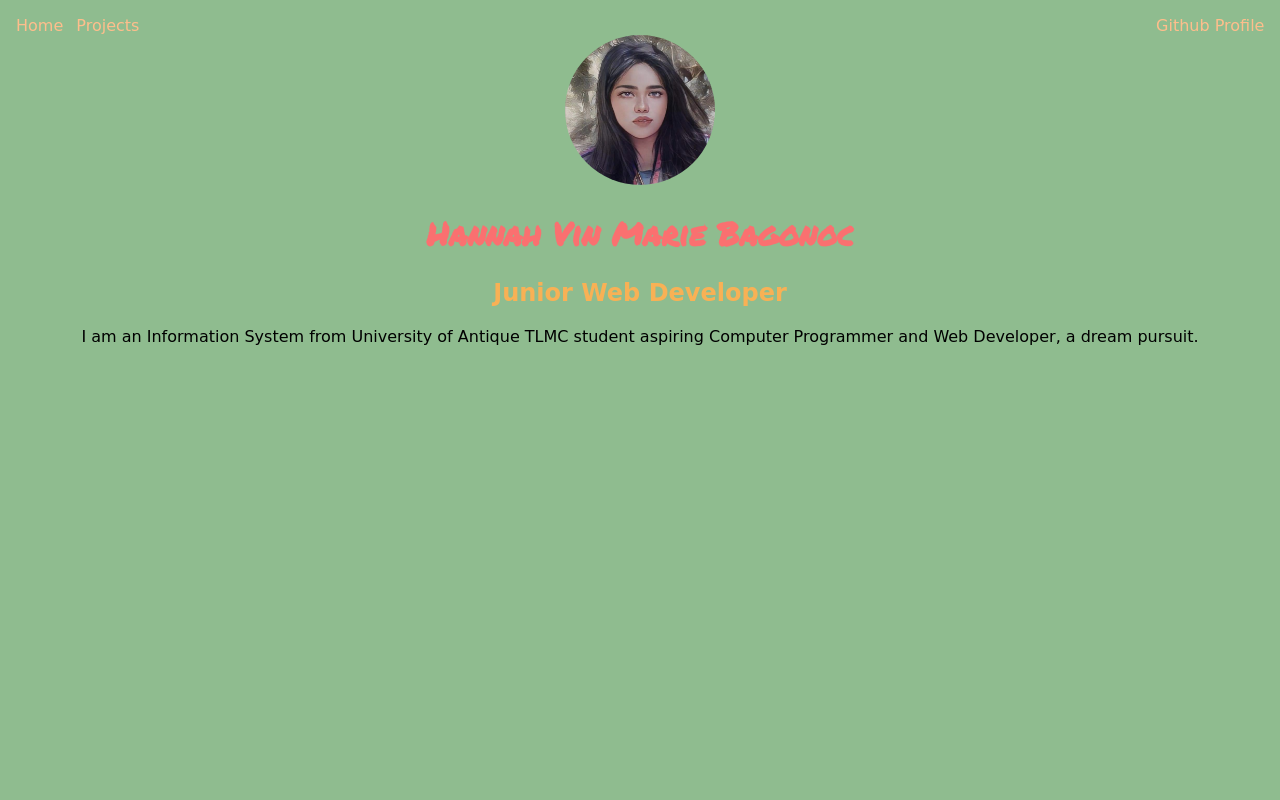
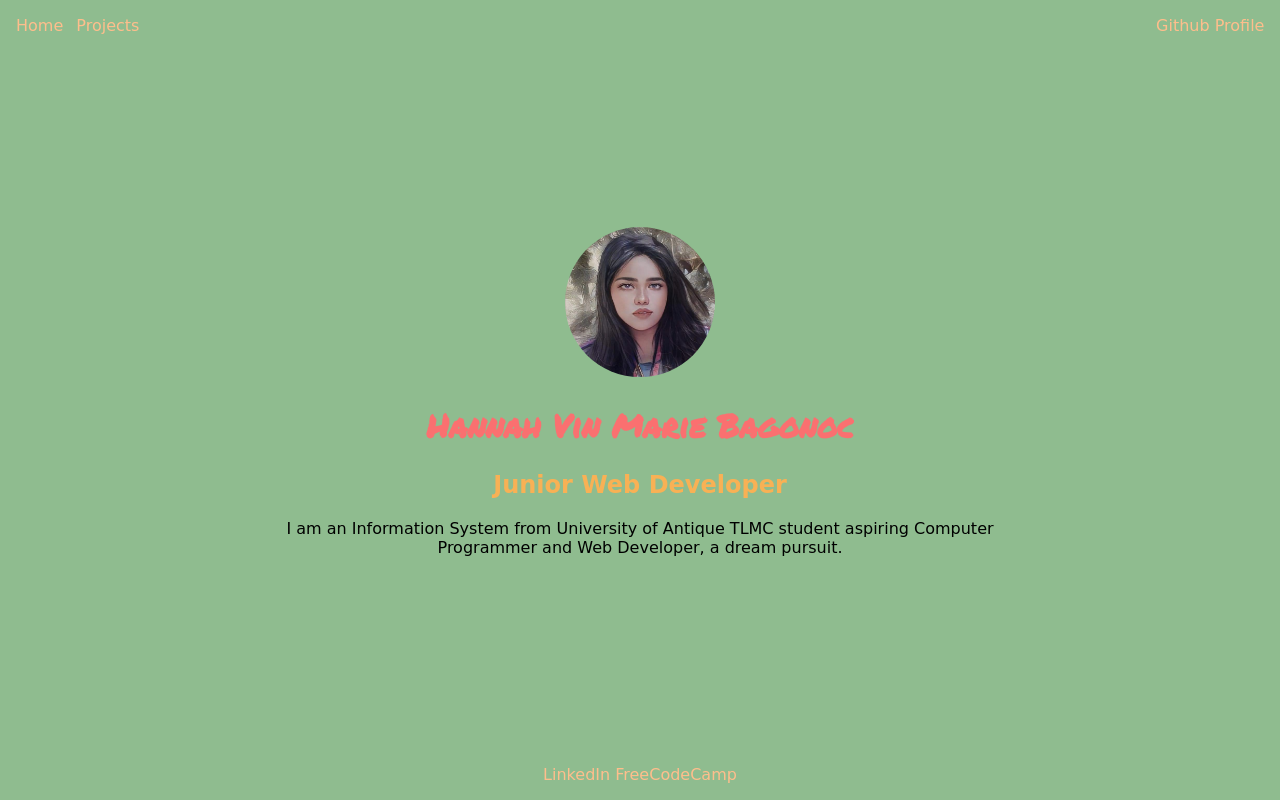
Before and after one commit to HannahVinMB/static-website, a plain HTML site: page index.html in a window 1280 px wide. Drawn offline with Linux system fonts and the light colour scheme; a web font is replaced by a local one.

Commit message:
add footer

```diff
--- a/css/styles.css
+++ b/css/styles.css
@@ -1,4 +1,9 @@
 @import url('https://fonts.googleapis.com/css2?family=Averia+Serif+Libre&family=DM+Serif+Display&family=Permanent+Marker&display=swap');
+
+html,
+body {
+
+ }
 
 body{
     background-color: darkseagreen;
@@ -53,3 +58,24 @@ header {
 .nav-link {
     margin-left: 8px;
 }
+
+footer {
+    position: absolute;
+    bottom: 0%;
+    left: 50%;
+    transform: translateX(-50%);
+    margin-bottom: 16px;
+
+    footer a:first-child {
+        margin-right: 16pxl;
+    }
+}
+
+#content div {
+    width: 60%;
+    position: absolute;
+    top: 50%;
+    left: 50%;
+    transform: translate(-50%, -50%);
+
+}
--- a/index.html
+++ b/index.html
@@ -18,6 +18,7 @@
         </nav>
     </header>
     <main id="content">
+    <div>
     <img
     id="my-avatar"
     src="./images/me.jpg/IMG_20220913_135105.jpg"
@@ -27,6 +28,11 @@
     <p>
         I am an Information System from University of Antique TLMC student aspiring Computer Programmer and Web Developer, a dream pursuit.
     </p>
+</div>
   </main>
+  <footer>
+    <a href= "https://www.linkedin.com/in/hannah-vin-marie-bagonoc">LinkedIn</a>
+    <a href="https://www.freecodecamp.org/HannahVinMB">FreeCodeCamp</a>
+  </footer>
 </body>
 </html>
```
